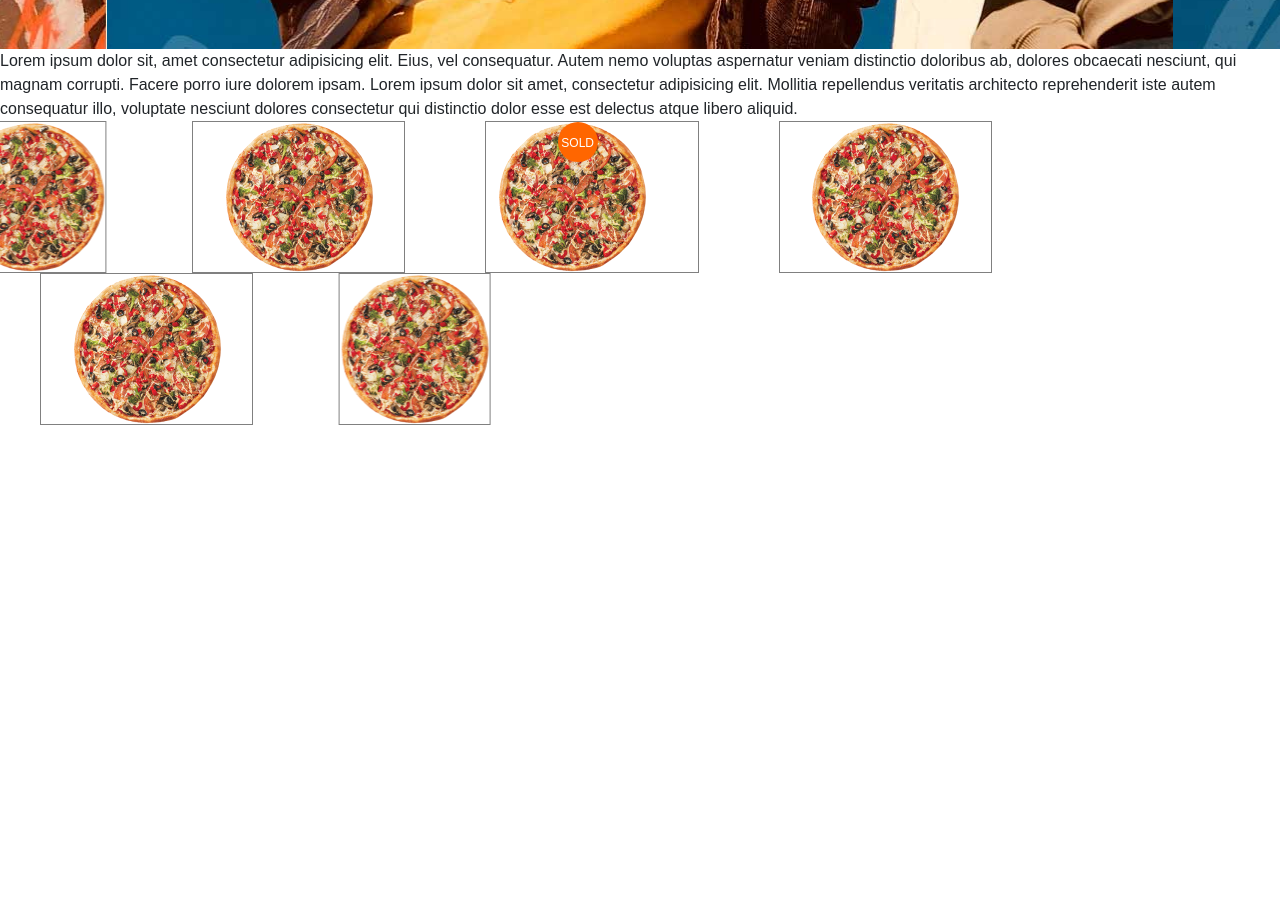
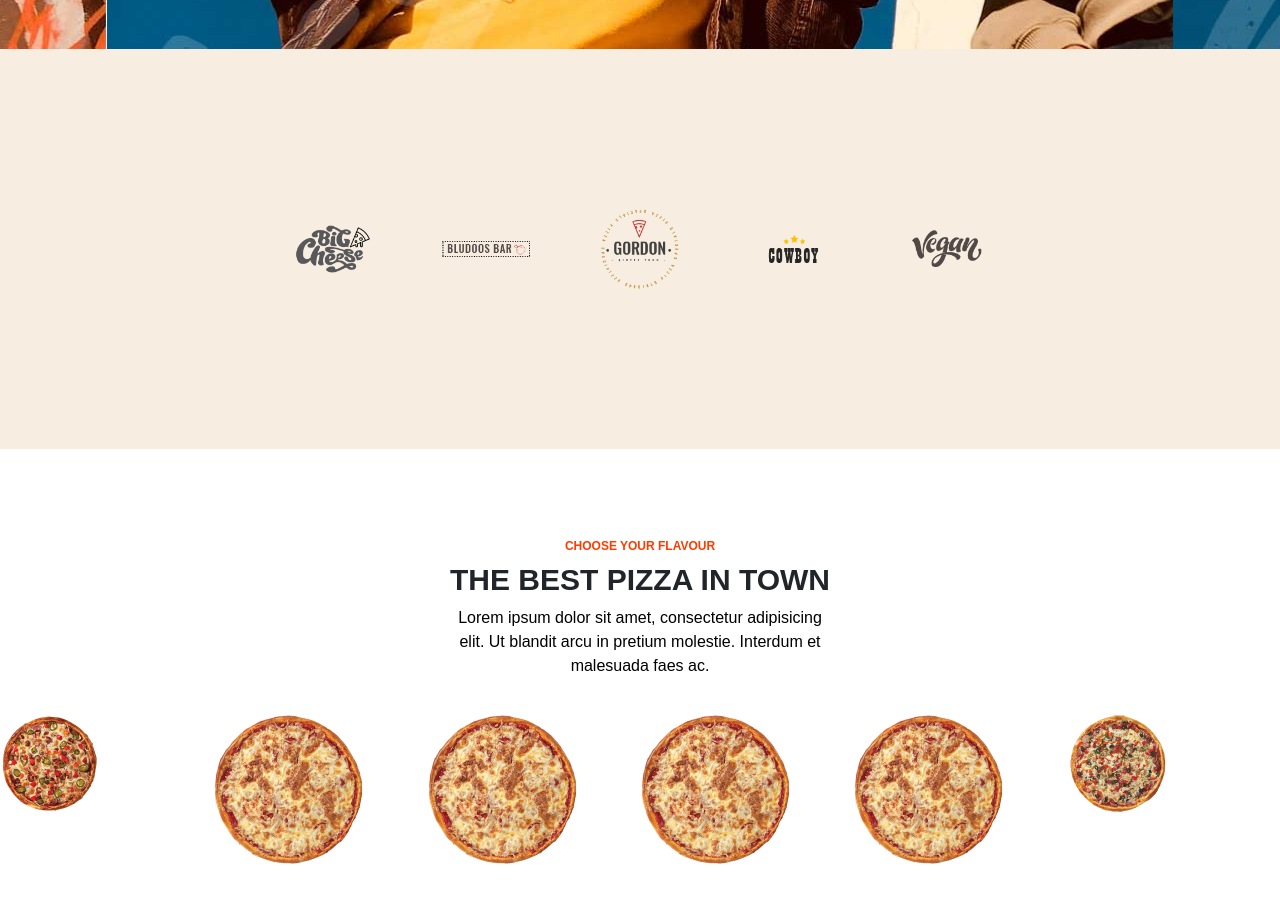
Before and after one commit to coder-ms/proj-html-vuejs, a Vue app: page / in a window 1280 px wide. Shown: the part 2820-3723 px from the top of the page. Before the commit the page ends 3245 px from the top, so only its background shows below. Built offline with nearby package versions, Linux system fonts and the light colour scheme.

Commit message:
add clientsTypology

```diff
--- a/src/components/AppMain.vue
+++ b/src/components/AppMain.vue
@@ -20,38 +20,20 @@
 
     <!--SCRAMBLE IMG-->
     <ScrambleImg />
+    <ClientTypology />
     <!--PIZZA IMAGES-->
-    <div class="col-12 col-lg-12 col-md-12 col-sm-12">
-      Lorem ipsum dolor sit, amet consectetur adipisicing elit. Eius, vel consequatur. Autem nemo voluptas aspernatur
-      veniam distinctio doloribus ab, dolores obcaecati nesciunt, qui magnam corrupti. Facere porro iure dolorem ipsam.
+    <div class="pizzaFlavour">
+      <div class="pizzaDescription col-12 col-lg-12 col-md-12 col-sm-12">
+        <h6>CHOOSE YOUR FLAVOUR</h6>
+        <h2>THE BEST PIZZA IN TOWN</h2>
+        <p>Lorem ipsum dolor sit amet, consectetur adipisicing elit. Ut blandit arcu in pretium molestie. Interdum et
+          malesuada faes ac.</p>
 
-      Lorem ipsum dolor sit amet, consectetur adipisicing elit. Mollitia repellendus veritatis architecto reprehenderit
-      iste autem consequatur illo, voluptate nesciunt dolores consectetur qui distinctio dolor esse est delectus atque
-      libero aliquid.
 
+      </div>
+      <PizzaImg />
     </div>
-    <div class="imagesPizza col-12 col-lg-12 col-md-12 col-sm-12">
-      <div class="firstPizza">
-        <img src="../../public/img/h3-product-img-3a-150x150.png" alt="Pizza">
-      </div>
-      <div class="pizzaSelect col-2 col-lg-2 col-md-2 col-sm-2">
-        <img src="../../public/img/h3-product-img-3a-150x150.png" alt="Pizza">
-      </div>
-      <div class="pizzaSelect col-2 col-lg-2 col-md-2 col-sm-2">
 
-        <img src="../../public/img/h3-product-img-3a-150x150.png" alt="Pizza">
-        <a href="#">Sold</a>
-      </div>
-      <div class="pizzaSelect col-2 col-lg-2 col-md-2 col-sm-2">
-        <img src="../../public/img/h3-product-img-3a-150x150.png" alt="Pizza">
-      </div>
-      <div class="pizzaSelect col-2 col-lg-2 col-md-2 col-sm-2">
-        <img src="../../public/img/h3-product-img-3a-150x150.png" alt="Pizza">
-      </div>
-      <div class="lastPizza">
-        <img src="../../public/img/h3-product-img-3a-150x150.png" alt="Pizza">
-      </div>
-    </div>
   </main>
 
 
@@ -66,10 +48,12 @@ import MainSlider from './MainSlider.vue';
 import ImagesGalleryMain from './ImagesGalleryMain.vue';
 import DescriptionMenu from './DescriptionMenu.vue';
 import ScrambleImg from './ScrambleImg.vue';
+import ClientTypology from './ClientTypology.vue';
+import PizzaImg from './PizzaImg.vue';
 
 export default {
   name: 'AppHeader',
-  components: { MainSlider, ImagesGalleryMain, DescriptionMenu, ScrambleImg },
+  components: { MainSlider, ImagesGalleryMain, DescriptionMenu, ScrambleImg, ClientTypology, PizzaImg },
   data() {
     return {
       store
@@ -113,45 +97,31 @@ main {
     }
   }
 
-  .imagesPizza {
-    display: flex;
-    flex-wrap: wrap;
-    overflow-x: hidden;
+  .pizzaFlavour {
+    margin: 50px 0;
 
+    .pizzaDescription {
+      width: 30%;
+      margin: 0 auto;
+      text-align: center;
+      padding: 20px 0;
 
-    .pizzaSelect {
-      border: 1px solid grey;
-      display: flex;
-      justify-content: center;
-      margin: 0 40px;
-
-      a {
-        text-decoration: none;
-        color: white;
-        background-color: rgb(255, 102, 0);
-        height: 40px;
-        width: 40px;
-        text-align: center;
-        padding: 12px 0;
-        border-radius: 50%;
-        transform: translate(-250%);
-        text-transform: uppercase;
+      h6 {
+        margin-top: 20px;
+        color: rgb(255, 60, 0);
         font-size: 12px;
+        font-weight: 800;
       }
 
-      img {
-        margin: 0 auto;
+      h2 {
+        font-size: 30px;
+        font-weight: 600;
       }
-    }
 
-    .firstPizza {
-      border: 1px solid grey;
-      transform: translate(-30%);
-    }
-
-    .lastPizza {
-      border: 1px solid grey;
-      transform: translate(30%);
+      p {
+        font-size: 16px;
+        color: black;
+      }
     }
   }
 }
--- /dev/null
+++ b/src/components/ClientTypology.vue
@@ -0,0 +1,56 @@
+<template>
+    <div>
+        <div class="clientsTypology col-12 col-lg-12 col-md-12 col-sm-12">
+            <div v-for="(item, index) in clientsTypologyArray" :key="item">
+                <img :src="item.imageClient" alt="" />
+            </div>
+        </div>
+    </div>
+</template>
+
+<script>
+export default {
+    name: 'ClientsTypology',
+    data() {
+        return {
+            clientsTypologyArray: [
+                {
+                    imageClient: '../../public/img/h1-clients-img-1.png',
+                },
+                {
+                    imageClient: '../../public/img/h1-clients-img-2.png',
+                },
+                {
+                    imageClient: '../../public/img/h1-clients-img-3.png',
+                },
+                {
+                    imageClient: '../../public/img/h1-clients-img-4.png',
+                },
+                {
+                    imageClient: '../../public/img/h1-clients-img-5.png',
+                },
+            ],
+        }
+    },
+}
+</script>
+
+<style lang="scss" scoped>
+div {
+    height: 400px;
+    background-color: rgb(247, 237, 225);
+    display: flex;
+    align-items: center;
+
+    .clientsTypology {
+        width: 60%;
+        margin: 0 auto;
+
+        div {
+            img {
+                width: 100%;
+            }
+        }
+    }
+}
+</style>
--- a/src/components/ImagesGalleryMain.vue
+++ b/src/components/ImagesGalleryMain.vue
@@ -8,7 +8,6 @@
 
 <script>
 export default {
-
     name: 'ImagesGalleryMain',
     data() {
         return {
@@ -28,11 +27,7 @@ export default {
             ],
         }
     },
-
 }
-
-
-
 </script>
 
 <style lang="scss" scoped>
--- /dev/null
+++ b/src/components/PizzaImg.vue
@@ -0,0 +1,86 @@
+<template>
+    <div class="containerx col-12 col-lg-12 col-md-12 col-sm-12">
+        <div v-for="(item, index) in imgGalleryMainArray" :key="item"
+            class="imagesPizza col-2 col-lg-2 col-md-2 col-sm-2">
+            <img :src="item.imagePizza" alt="" />
+        </div>
+    </div>
+</template>
+
+<script>
+export default {
+    name: 'ImagesGalleryMain',
+    data() {
+        return {
+            imgGalleryMainArray: [
+                {
+                    imagePizza: '../../public/img/h3-product-img-1a-100x100.png',
+                },
+                {
+                    imagePizza: '../../public/img/h3-product-img-5a-150x150.png',
+                },
+                {
+                    imagePizza: '../../public/img/h3-product-img-5a-150x150.png',
+                },
+                {
+                    imagePizza: '../../public/img/h3-product-img-5a-150x150.png',
+                },
+                {
+                    imagePizza: '../../public/img/h3-product-img-5a-150x150.png',
+                },
+                {
+                    imagePizza: '../../public/img/h3-product-img-6a-100x100.png',
+                },
+            ],
+        }
+    },
+}
+</script>
+
+
+<style lang="scss" scoped>
+.containerx {
+    display: flex;
+    height: 400px;
+    overflow: hidden;
+
+    .imagesPizza {
+
+        .pizzaSelect {
+            border: 1px solid grey;
+            display: flex;
+            justify-content: center;
+            margin: 0 40px;
+
+            a {
+                text-decoration: none;
+                color: white;
+                background-color: rgb(255, 102, 0);
+                height: 40px;
+                width: 40px;
+                text-align: center;
+                padding: 12px 0;
+                border-radius: 50%;
+                transform: translate(-250%);
+                text-transform: uppercase;
+                font-size: 12px;
+            }
+
+            img {
+                margin: 0 auto;
+            }
+        }
+
+        .firstPizza {
+            border: 1px solid grey;
+            transform: translate(-30%);
+        }
+
+        .lastPizza {
+            border: 1px solid grey;
+            transform: translate(30%);
+        }
+    }
+
+}
+</style>
```
